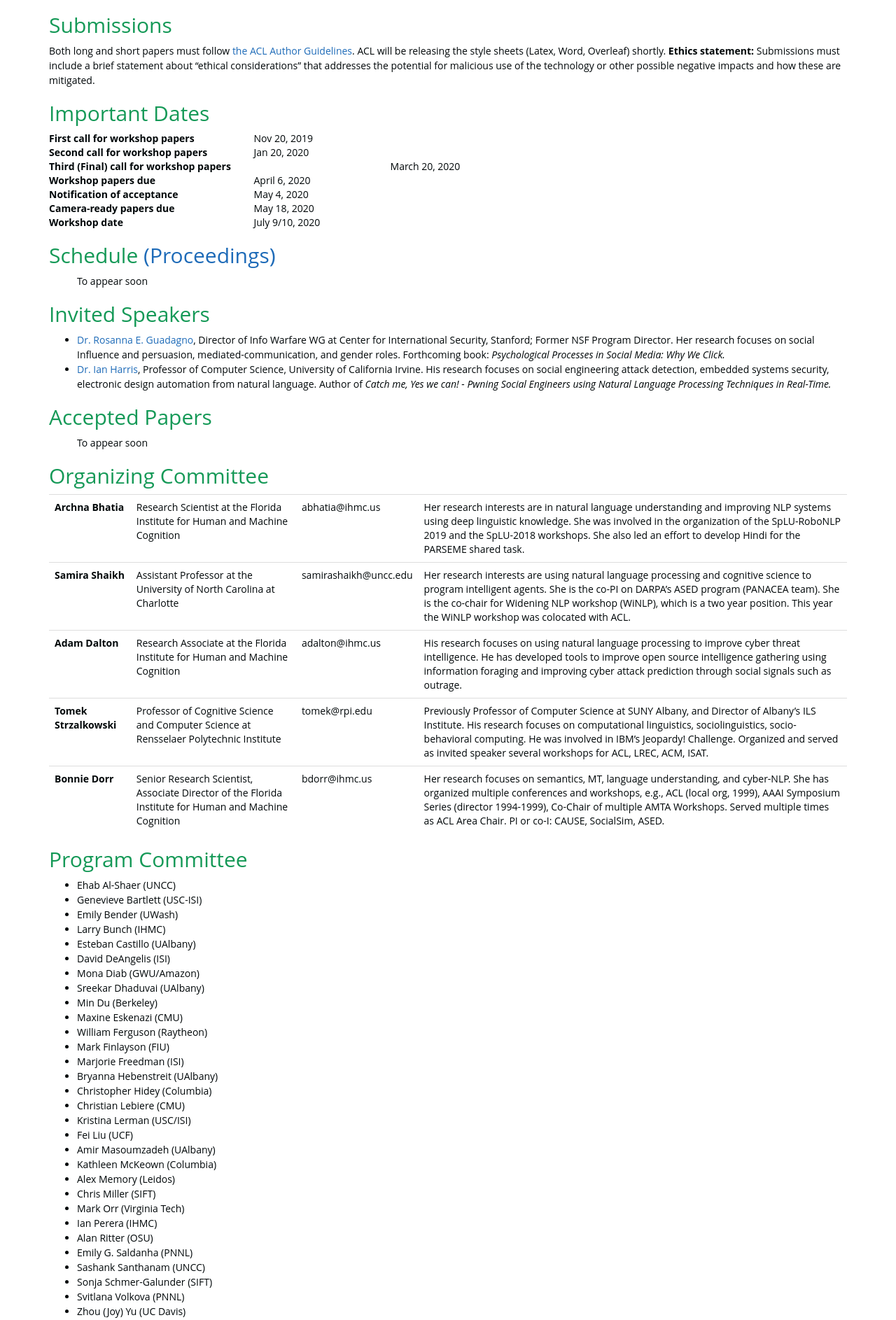
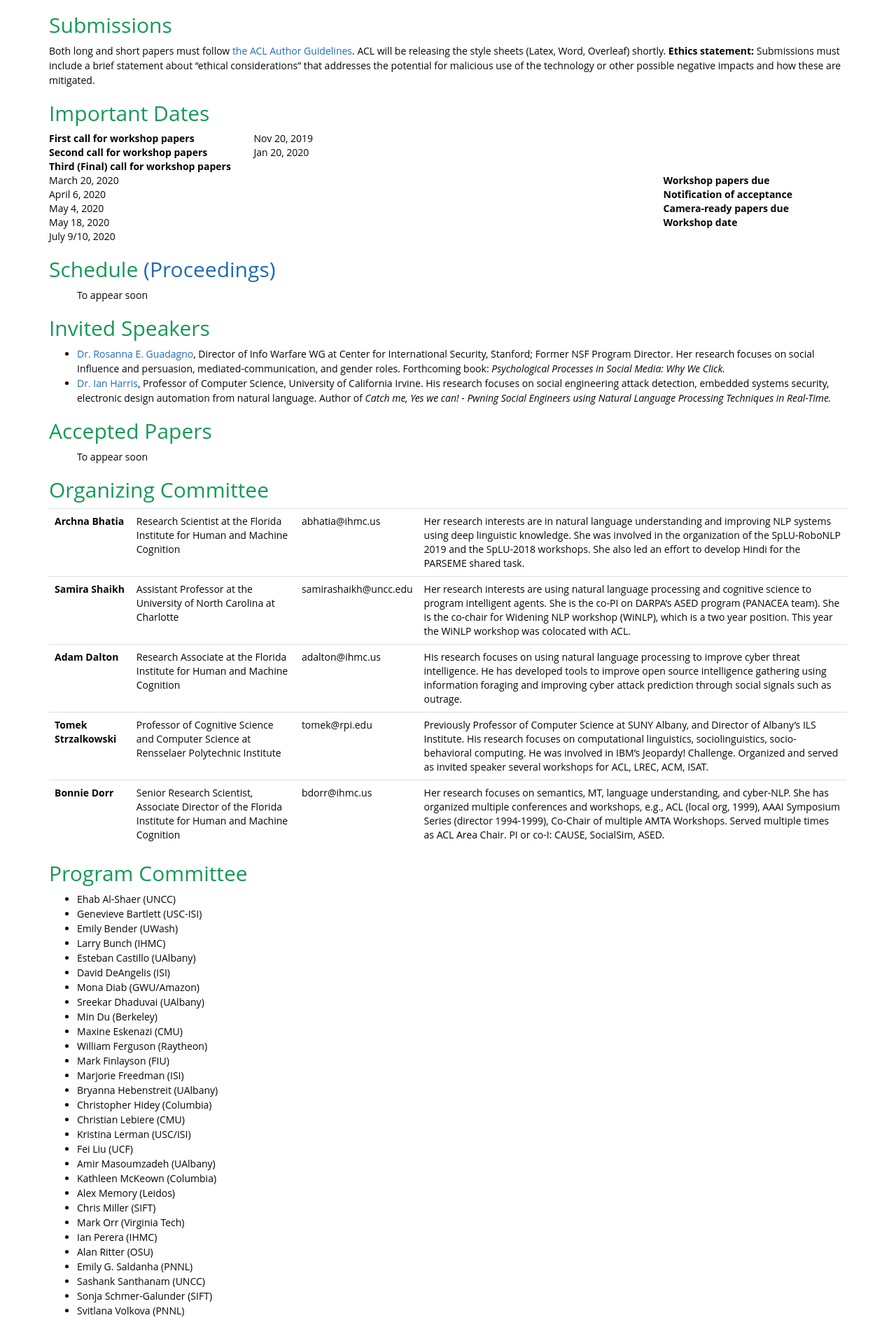
Before and after one commit to social-threats/social-threats.github.io, a Jekyll site: the page built from index.html, in a window 1280 px wide. Shown: the part 1065-2951 px from the top of the page at 70% size. Built offline with Jekyll 4.4.1, drawn with Linux system fonts in a browser that asks for light colours; nearby versions of some CDN libraries.

Commit message:
Update important_dates.html

```diff
--- a/_includes/_STOC_2020/important_dates.html
+++ b/_includes/_STOC_2020/important_dates.html
@@ -8,7 +8,7 @@
     <dt class="col-sm-3">Second call for workshop papers</dt>
     <dd class="col-sm-9">Jan 20, 2020</dd>
     <dt class="col-sm-5">Third (Final) call for workshop papers</dt>
-    <dd class="col-sm-7">March 20, 2020</dd>
+    <dd class="col-sm-9">March 20, 2020</dd>
     <dt class="col-sm-3">Workshop papers due</dt>
     <dd class="col-sm-9">April 6, 2020</dd>
     <dt class="col-sm-3">Notification of acceptance</dt>
```
